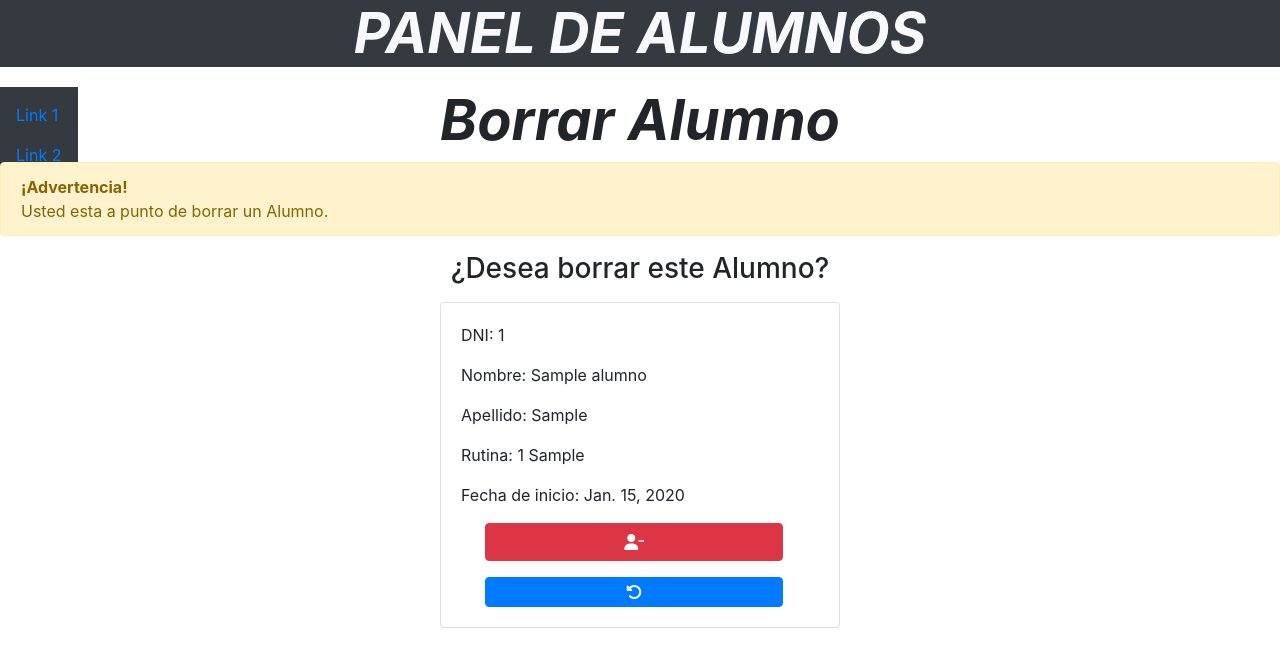
After one commit to Matiasits/TheGymProject, a Django app: page /alumno/delete/1 in a window 1280 px wide. The commit adds this page. Shown: the top 667 px of the page. Run offline with Django 3.2, Linux system fonts and the light colour scheme; a user stored in the database is signed in; tables that the repository leaves empty hold one stand-in row (values such as "Sample post"); some libraries are stand-ins or nearby versions.

Commit message:
agregado de templates

```diff
--- a/applications/Alumno/urls.py
+++ b/applications/Alumno/urls.py
@@ -40,7 +40,7 @@ urlpatterns = [
     ),
     path(
         "alumno/delete/<pk>",
-        views.AlumnoUpdateView.as_view(),
+        views.AlumnoDeleteView.as_view(),
         name="Borrar Alumno"
     ),
 ]
--- a/applications/Alumno/views.py
+++ b/applications/Alumno/views.py
@@ -61,8 +61,8 @@ class LogoutView(View):
 ############################ VIEWS ####################################
 class AlumnoDetail(LoginRequiredMixin,DetailView):  #DETALLES
     model = Alumno
-    template_name = "alumno/detalles.html"
-    context_object_name = "detalle"
+    template_name = "alumno/detail.html"
+    context_object_name = "detail"
     login_url = reverse_lazy('alumno_app:login-alumno')
 
 
--- a/static/css/imagenes.css
+++ /dev/null
@@ -1,3 +0,0 @@
-.body {
-    background-color: black;
-}
--- /dev/null
+++ b/static/css/style.css
@@ -0,0 +1,14 @@
+
+section {
+    position: relative;
+    margin: 20px auto;
+}
+
+aside{
+    position: absolute;
+}
+
+
+#left{
+    margin-left: auto;
+}
--- a/templates/alumno/create.html
+++ b/templates/alumno/create.html
@@ -1,16 +1,14 @@
-
-
 {% extends 'base.html' %}
 
 {% block content %}
-<h1 class="text-center display-4 font-weight-bold font-italic">Alta de Clientes</h1>
+<h1 class="text-center display-4 font-weight-bold font-italic">Alta de Alumnos</h1>
 
 <form method="POST">{% csrf_token %}    <!-- Permite prevenir falsificaciónes de solicitudes entre sitios.-->
     <div class="alert alert-info">
         <div clas="row m-7 justify-content-center align-items-center">
             <strong>Informacion:</strong>
             <br>
-            Procure completar todos los campos para tener una informacion completa de cada cliente
+            Procure completar todos los campos para tener una informacion completa de cada alumno
         </div>
     </div>
 
--- /dev/null
+++ b/templates/alumno/delete.html
@@ -0,0 +1,33 @@
+{% extends 'base.html' %}
+{% load static %}
+
+{% block content %}
+<h1 class="text-center display-4 font-weight-bold font-italic">Borrar Alumno</h1>
+
+<div class="alert alert-warning">
+    <div clas="row m-7 justify-content-center align-items-center">
+        <strong>¡Advertencia!</strong>
+        <br>
+        Usted esta a punto de borrar un Alumno.
+    </div>
+</div>
+
+<h3 class="text-center display-6">¿Desea borrar este Alumno?</h3>
+
+<div class="row mt-3 justify-content-center">
+    <div class="card" style="width: 400px;">
+        <div class="card-body">
+            <form method="POST">{% csrf_token %}    <!-- Permite prevenir falsificaciónes de solicitudes entre sitios.-->
+                <p>DNI: {{delete_detail.dni}}</p>
+                <p>Nombre: {{delete_detail.nombre}}</p>
+                <p>Apellido: {{delete_detail.apellido}}</p>
+                <p>Rutina: {{delete_detail.rutina}}</p>
+                <p>Fecha de inicio: {{delete_detail.fecha_de_inicio}}</p>
+                <button class="btn btn-danger row col-10 ml-4" type="submit" value="Borrar" data-toggle="tooltip" data-placement="right" title="Borrar"><i class="fa-solid fa-user-minus"></i></button>
+                <a href="{% url 'alumno_app:panel-alumno'%}" class="fa-solid fa-rotate-left btn btn-primary row col-10 ml-4 mt-3" data-toggle="tooltip" data-placement="right" title="Volver"></a>
+            </form>
+
+        </div>
+    </div>
+</div>
+{% endblock content %}
--- a/templates/alumno/panel.html
+++ b/templates/alumno/panel.html
@@ -2,7 +2,6 @@
 {% load static %}
 
 {% block panel %}
-<h1 class="text-center display-4 font-weight-bold font-italic bg-dark text-light">PANEL DE ALUMNOS</h1>
 
 <nav class="navbar navbar-expand-sm bg-dark navbar-dark justify-content-center sticky-top">
     <!-- Toggler/collapsibe Button -->
@@ -43,8 +42,6 @@
                 <th>APELLIDO</th>
                 <th>FECHA ABONADA</th>
                 <th>PLAN</th>
-                <th>DIAS</th>
-                <th>ENTRENADOR</th>
                 <th>RUTINA</th>
                 <th>ACCIONES</th>
             </tr>
@@ -61,8 +58,6 @@
                 <td>{{alumno.apellido}}</td>
                 <td>{{alumno.fecha_abonada}}</td>
                 <td>{{alumno.plan}}</td>
-                <td>{{alumno.dias_de_entrenamiento}}</td>
-                <td>{{alumno.entrenador}}</td>
                 <td>{{alumno.rutina}}</td>
                 <td>
                     <div class="dropdown dropright">
--- a/templates/base.html
+++ b/templates/base.html
@@ -7,6 +7,7 @@
     <meta name="viewport" content="width=device-width, initial-scale=1">
     <link rel="stylesheet" href="{% static 'css/bootstrap.min.css' %}">
     <link rel="stylesheet" href="{% static 'fontawesome/css/all.css' %}">
+    <link rel="stylesheet" href="{% static 'css/style.css' %}">
     <script  src="{% static 'js/popper.min.js' %}"></script>
     <script  src="{% static 'js/jquery.slim.min.js' %}"></script>
     <script  src="{% static 'js/bootstrap.bundle.min.js' %}"></script>
@@ -16,14 +17,38 @@
 </head>
 <body>
     <div>
-        {% block home %}
-        {% endblock home %}
+        <h1 class="text-center display-4 font-weight-bold font-italic bg-dark text-light">PANEL DE ALUMNOS</h1>
 
-        {% block panel %}
-        {% endblock panel %}
+        <section>
 
-        {% block content %}
-        {% endblock content %}
+            <aside id="left">
+
+                <nav class="navbar bg-dark">
+                    <ul class="navbar-nav">
+                        <li class="nav-item">
+                        <a class="nav-link" href="#">Link 1</a>
+                        </li>
+                        <li class="nav-item">
+                        <a class="nav-link" href="#">Link 2</a>
+                        </li>
+                        <li class="nav-item">
+                        <a class="nav-link" href="#">Link 3</a>
+                        </li>
+                    </ul>
+                </nav>
+            </aside>
+
+            <article>
+                {% block panel %}
+                {% endblock panel %}
+
+                {% block content %}
+                {% endblock content %}
+
+            </article>
+
+        </section>
+
     </div>
 </body>
 </html>
```
Also changed, not shown: templates/alumno/detail.html (added, +31 -0 lines), templates/alumno/update.html (added, +36 -0 lines).
